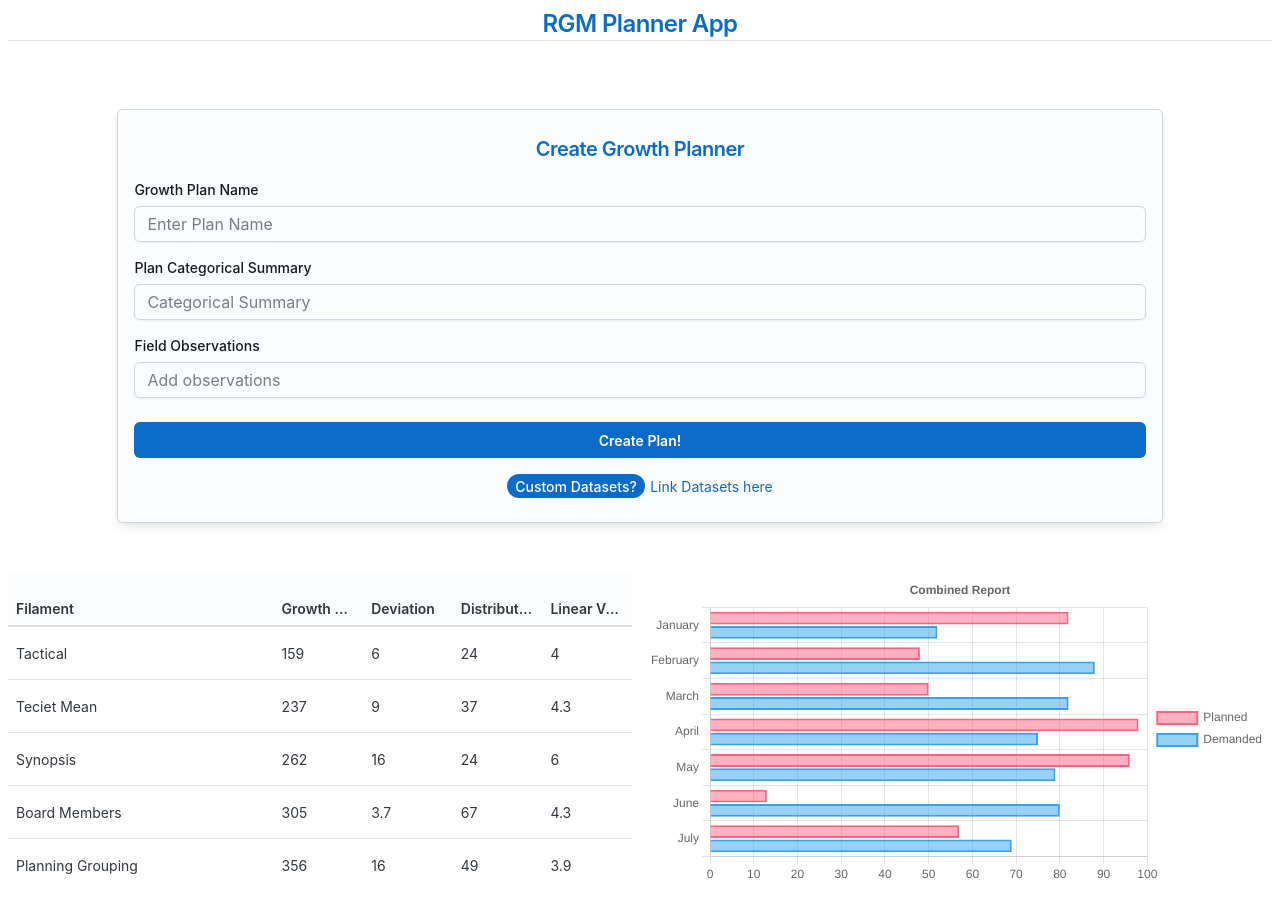
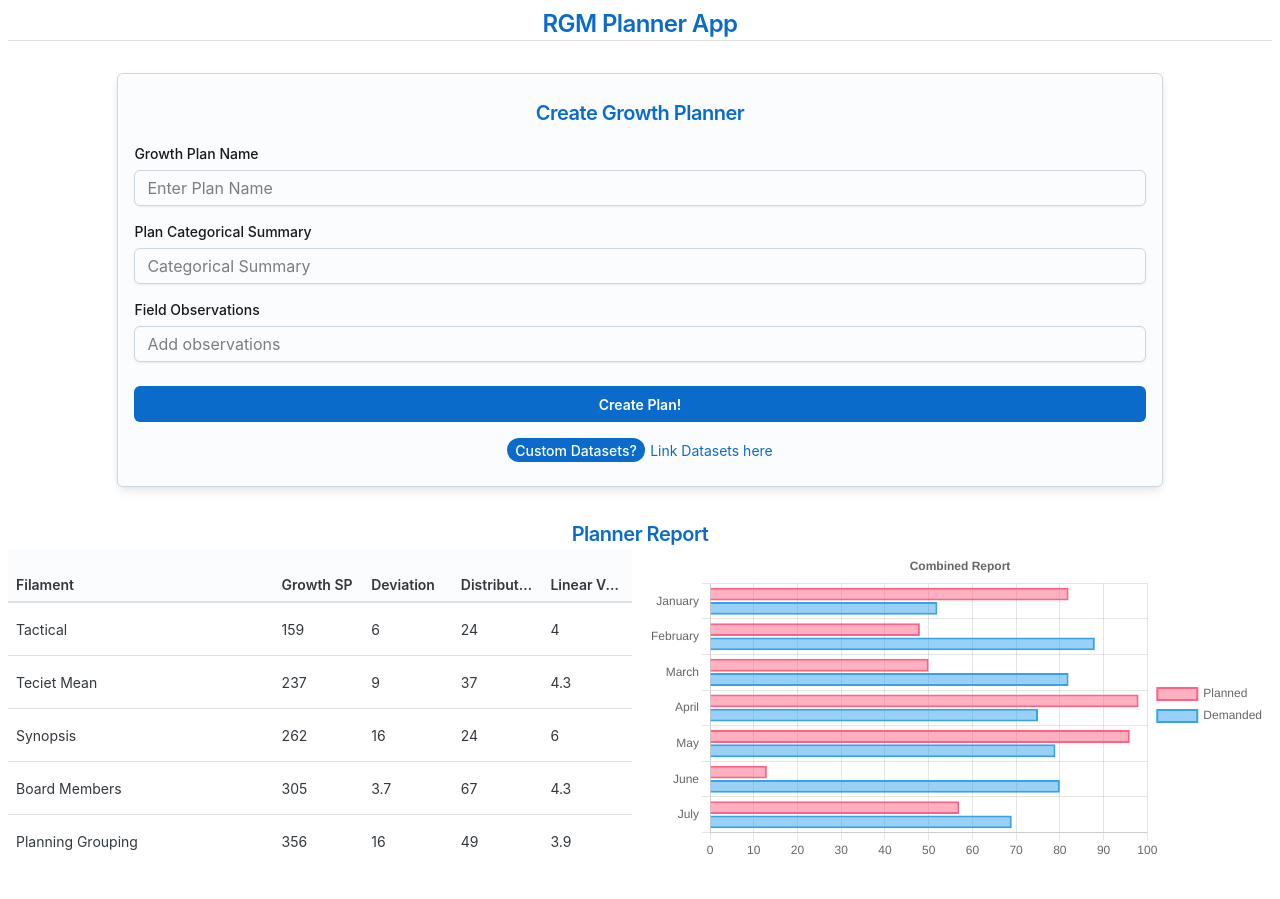
Before and after one commit to chandanch/joyui-demoer, a React (Create React App) app: page / in a window 1280 px wide. After the commit the page ends 875 px from the top, so only its background shows below. Built offline with nearby package versions, Linux system fonts and the light colour scheme.

Commit message:
feat: update App layout with Planner Report title and adjust column header in PlannerReport

```diff
--- a/src/App.js
+++ b/src/App.js
@@ -19,13 +19,17 @@ function App() {
 				RGM Planner App
 			</Typography>
 			<Divider orientation="horizontal" />
-			<br />
-
-			<br />
 
 			<ManageGrowthPlanner />
 			{/* <PdfViewer s3PresignedUrl={process.env.REACT_APP_DOC_URL} /> */}
-			<br />
+			<Typography
+				level="h4"
+				sx={{ textAlign: 'center' }}
+				component={'h4'}
+				color="primary"
+			>
+				Planner Report
+			</Typography>
 			<PlannerReport />
 		</CssVarsProvider>
 	);
--- a/src/components/reports/PlannerReport.jsx
+++ b/src/components/reports/PlannerReport.jsx
@@ -16,7 +16,7 @@ function PlannerReport() {
 					<thead>
 						<tr>
 							<th style={{ width: '40%' }}>Filament</th>
-							<th>Growth Sprout</th>
+							<th>Growth SP</th>
 							<th>Deviation</th>
 							<th>Distribution</th>
 							<th>Linear Value</th>
```
